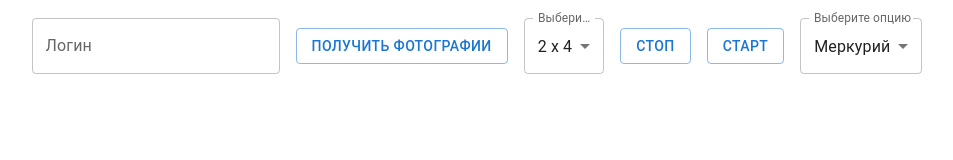
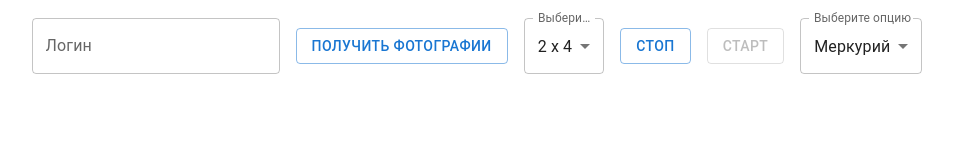
Before and after one commit to Simiys/counters, a React (Create React App) app: page / in a window 1280 px wide. Shown: the top 160 px of the page, without its empty margins (163-1116 px from the left). Built offline with nearby package versions, Linux system fonts and the light colour scheme.

Commit message:
types fix

```diff
--- a/src/PhotosPage.jsx
+++ b/src/PhotosPage.jsx
@@ -4,8 +4,8 @@ import { useEffect, useState, useRef } from 'react';
 
 const PATH = 'http://localhost:8080/api/';
 
-const getRequest = (request, login) => {
-  return fetch(PATH + request + '?login=' + login + '&type=mercury', { method: 'GET' }).then((response) => {
+const getRequest = (request, login, type) => {
+  return fetch(PATH + request + '?login=' + login + '&type=' + type, { method: 'GET' }).then((response) => {
     if (!response.ok) {
       throw new Error('Network response was not ok'); // Обработка ошибок сети
     }
@@ -145,7 +145,7 @@ export const PhotosPage = () => {
   };
 
   const fetchPhotos = () => {
-    getRequest('photos', login)
+    getRequest('photos', login, type)
       .then((data) => {
         setSource(data);
       })
@@ -208,7 +208,7 @@ export const PhotosPage = () => {
         <Button variant="outlined" onClick={handleStopButton}>
           Стоп
         </Button>
-        <Button variant="outlined" onClick={handleStartButton}>
+        <Button variant="outlined" onClick={handleStartButton} disabled={source.length === 0}>
           Старт
         </Button>
 
```
